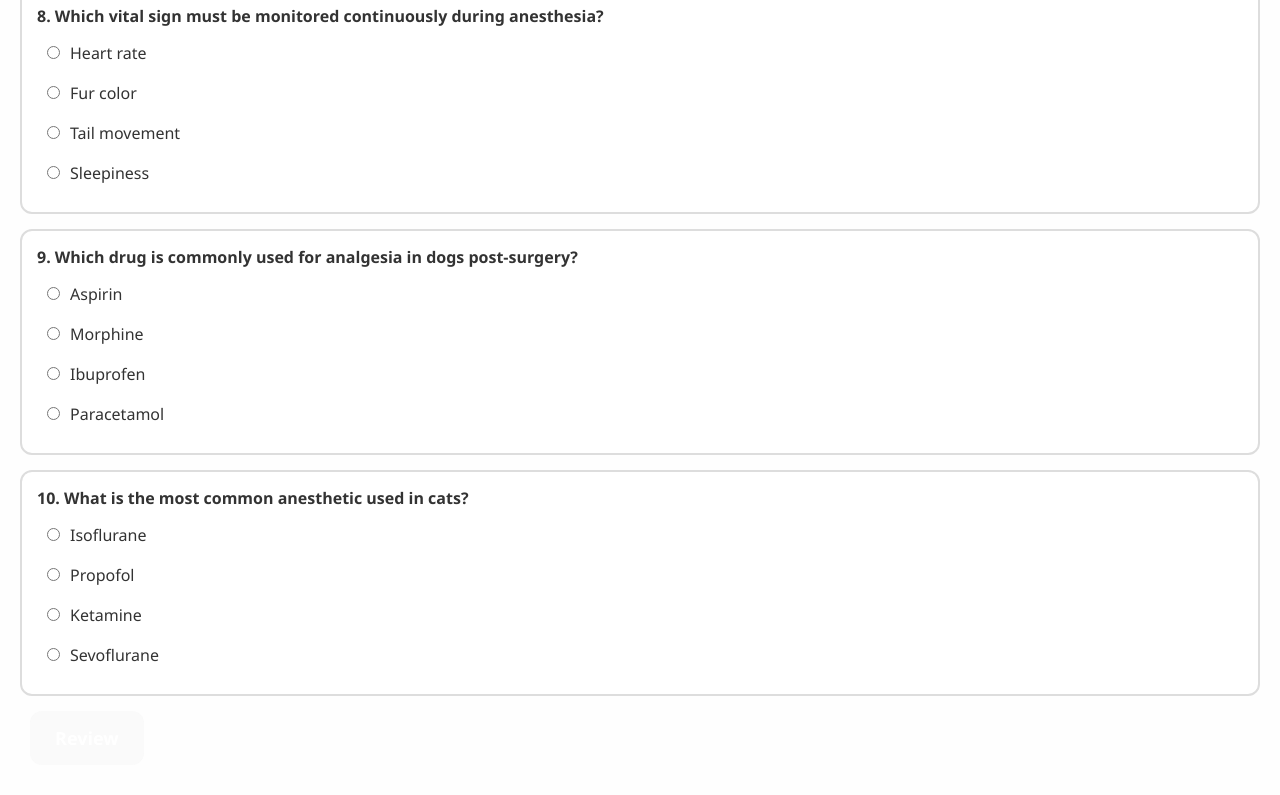
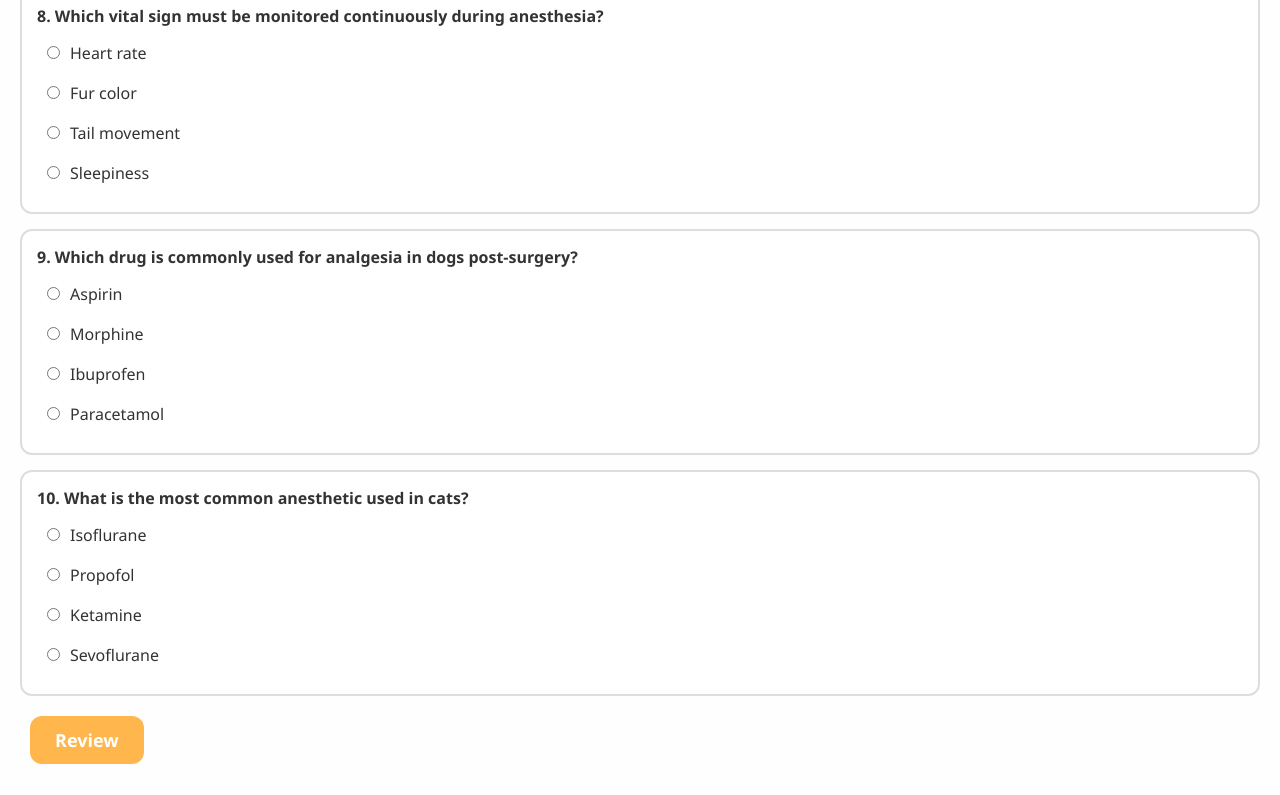
Before and after one commit to zzmarcosbebiano99-eng/Pet-quiz-Dra-Ana, a plain HTML site: page anestesia/q1.html in a window 1280 px wide. Shown: the part 1813-2608 px from the top of the page. Drawn offline with Linux system fonts and the light colour scheme.

Commit message:
Update quest.css

```diff
--- a/anestesia/quest.css
+++ b/anestesia/quest.css
@@ -167,3 +167,19 @@ header h1 {
     font-size: 0.9em;
   }
 }
+/* Botão Review */
+#review-btn {
+  background-color: #FFB74D; /* laranja suave */
+  color: #fff;
+  border-radius: 12px;
+  padding: 12px 25px;
+  font-weight: bold;
+  cursor: pointer;
+  transition: all 0.3s ease;
+  margin-top: 20px;
+}
+
+#review-btn:hover {
+  background-color: #FFA726; /* laranja mais forte no hover */
+  transform: scale(1.05);
+}
```
